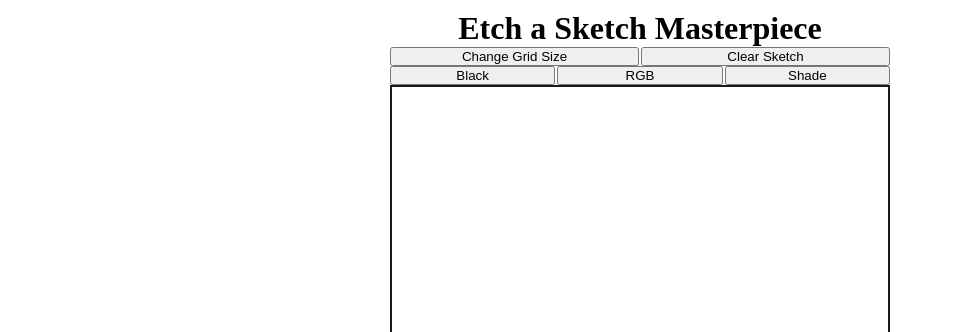
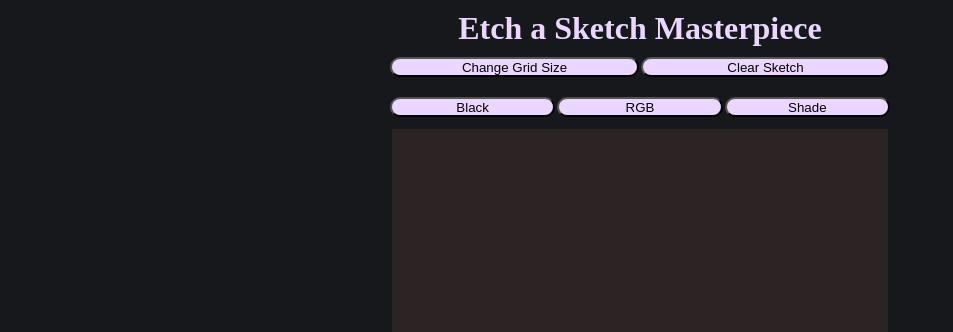
Before and after one commit to alo77/Etch-a-Sketch, a plain HTML site: page index.html in a window 1280 px wide. Shown: the top 332 px of the page, without its empty margins (0-953 px from the left). Drawn offline with Linux system fonts and the light colour scheme.

Commit message:
background color and buttons

```diff
--- a/index.html
+++ b/index.html
@@ -15,10 +15,10 @@
       </div>
     </header>
     <div class="grid">
-      <div class="container" id="buttons" rounded-box>
+      <div class="container" id="button" rounded-box>
         <div class="menus">
-          <button class="menu" id="change-size">Change Grid Size</button>
-          <button class="menu" id="clear-sketch">Clear Sketch</button>
+          <button class="button" id="change-size">Change Grid Size</button>
+          <button class="button" id="clear-sketch">Clear Sketch</button>
         </div>
         <div class="colors">
           <button class="color" id="black-color">Black</button>
--- a/style.css
+++ b/style.css
@@ -1,3 +1,7 @@
+body {
+  background-color: hsla(228, 9%, 10%, 1);
+}
+
 * {
   margin: 0;
   padding: 0;
@@ -27,16 +31,19 @@
 
 .grid-item {
   line-height: 0;
-  background-color: rgb(255, 255, 255);
+  background-color: rgb(44, 36, 36);
 }
 
 .title {
   margin-top: 10px;
   text-align: center;
+  color: hsla(271, 100%, 92%, 1);
 }
 
-.button {
-  display: flex;
+button {
+  height: 20px;
+  width: 100%;
+  text-align: center;
   flex-direction: column;
   gap: 2px;
   margin: 10px auto;
@@ -58,8 +65,8 @@
   gap: 2px;
 }
 
-.button:focus {
+button:focus {
   outline-color: transparent;
-  outline-style:solid;
+  outline-style: solid;
   box-shadow: hsla(271, 100% , 74%, 1);
 }
```
